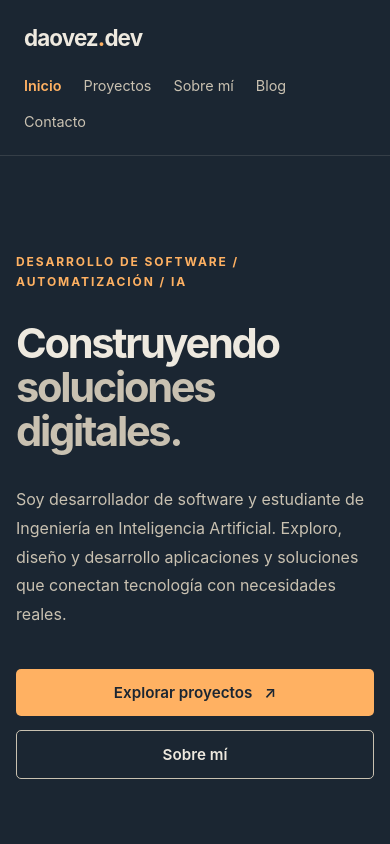
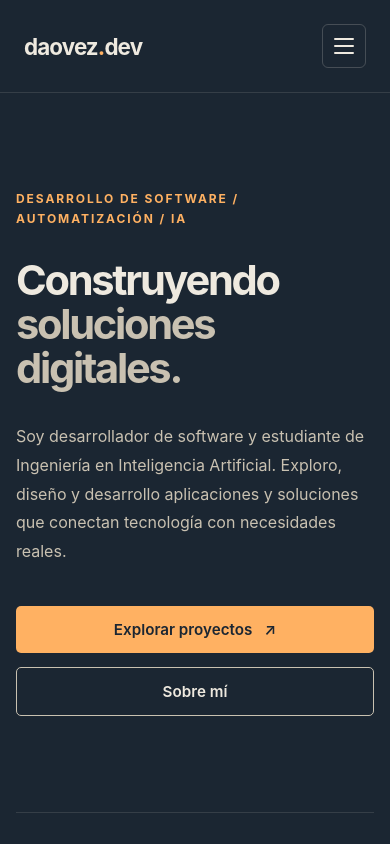
Before and after one commit to daovez/daovez-portfolio, a React (Vite) app: page / in a window 390 px wide. Shown: the top 844 px of the page. Built offline with nearby package versions, Linux system fonts and the light colour scheme.

Commit message:
feat: implement responsive mobile navigation

```diff
--- a/src/App.css
+++ b/src/App.css
@@ -465,3 +465,104 @@
     transition: none;
   }
 }
+
+/* =========================================
+   DAOVEZ — NAVEGACIÓN RESPONSIVE
+   ========================================= */
+
+.site-navigation {
+  display: flex;
+  align-items: center;
+}
+
+.menu-toggle {
+  display: none;
+  width: 44px;
+  height: 44px;
+  padding: 10px;
+  align-items: center;
+  justify-content: center;
+  flex-direction: column;
+  gap: 5px;
+
+  background: transparent;
+  border: 1px solid rgba(238, 233, 223, 0.2);
+  border-radius: 6px;
+  cursor: pointer;
+}
+
+.menu-toggle-line {
+  display: block;
+  width: 20px;
+  height: 2px;
+  background: var(--color-text);
+  border-radius: 2px;
+}
+
+.menu-toggle:hover {
+  border-color: var(--color-accent);
+}
+
+.menu-toggle:focus-visible {
+  outline: 2px solid var(--color-accent);
+  outline-offset: 4px;
+}
+
+/* Pantallas móviles */
+
+@media (max-width: 768px) {
+  .site-header {
+    position: relative;
+    flex-direction: row;
+    align-items: center;
+    justify-content: space-between;
+    gap: 16px;
+  }
+
+  .menu-toggle {
+    display: flex;
+    flex-shrink: 0;
+  }
+
+  .site-navigation {
+    display: none;
+    position: absolute;
+    top: 100%;
+    left: 0;
+    right: 0;
+    z-index: 50;
+
+    background: var(--color-background);
+    border-bottom: 1px solid rgba(238, 233, 223, 0.15);
+    padding: 20px 24px 28px;
+  }
+
+  .site-navigation.is-open {
+    display: block;
+  }
+
+  .site-nav {
+    display: flex;
+    flex-direction: column;
+    align-items: stretch;
+    gap: 0;
+  }
+
+  .site-nav li {
+    width: 100%;
+  }
+
+  .site-nav a {
+    display: block;
+    width: 100%;
+    padding: 15px 0;
+
+    color: var(--color-text);
+    font-size: 1rem;
+    border-bottom: 1px solid rgba(238, 233, 223, 0.08);
+  }
+
+  .site-nav a.active {
+    color: var(--color-accent);
+  }
+}
--- a/src/components/layout/Header.tsx
+++ b/src/components/layout/Header.tsx
@@ -1,37 +1,68 @@
 
-import { NavLink } from 'react-router'
+import { useState } from 'react'
+import { Link, NavLink, useLocation } from 'react-router'
 
 const navigation = [
-  { label: 'Inicio', href: '/' },
-  { label: 'Proyectos', href: '/proyectos' },
-  { label: 'Sobre mí', href: '/sobre-mi' },
-  { label: 'Blog', href: '/blog' },
-  { label: 'Contacto', href: '/contacto' },
+  { label: 'Inicio', path: '/' },
+  { label: 'Proyectos', path: '/proyectos' },
+  { label: 'Sobre mí', path: '/sobre-mi' },
+  { label: 'Blog', path: '/blog' },
+  { label: 'Contacto', path: '/contacto' },
 ]
 
 export function Header() {
+  const [menuOpen, setMenuOpen] = useState(false)
+  const location = useLocation()
+
+  // Al navegar, cerramos el menú móvil.
+  const [previousPath, setPreviousPath] = useState(location.pathname)
+
+  if (previousPath !== location.pathname) {
+    setPreviousPath(location.pathname)
+    setMenuOpen(false)
+  }
+
   return (
     <header className="site-header">
-      <NavLink
+      <Link
         to="/"
         className="site-logo"
-        aria-label="DAOVEZ - Inicio"
+        onClick={() => setMenuOpen(false)}
+        aria-label="DAOVEZ — Ir al inicio"
       >
         daovez<span>.</span>dev
-      </NavLink>
+      </Link>
 
-      <nav aria-label="Navegación principal">
+      <button
+        type="button"
+        className="menu-toggle"
+        aria-label={menuOpen ? 'Cerrar menú' : 'Abrir menú'}
+        aria-expanded={menuOpen}
+        aria-controls="primary-navigation"
+        onClick={() => setMenuOpen(!menuOpen)}
+      >
+        <span className="menu-toggle-line" />
+        <span className="menu-toggle-line" />
+        <span className="menu-toggle-line" />
+      </button>
+
+      <nav
+        id="primary-navigation"
+        className={`site-navigation ${menuOpen ? 'is-open' : ''}`}
+        aria-label="Navegación principal"
+      >
         <ul className="site-nav">
-          {navigation.map((item) => (
-            <li key={item.href}>
+          {navigation.map(({ label, path }) => (
+            <li key={path}>
               <NavLink
-                to={item.href}
-                end={item.href === '/'}
+                to={path}
+                end={path === '/'}
                 className={({ isActive }) =>
-                  isActive ? 'nav-link active' : 'nav-link'
+                  `nav-link ${isActive ? 'active' : ''}`
                 }
+                onClick={() => setMenuOpen(false)}
               >
-                {item.label}
+                {label}
               </NavLink>
             </li>
           ))}
```
